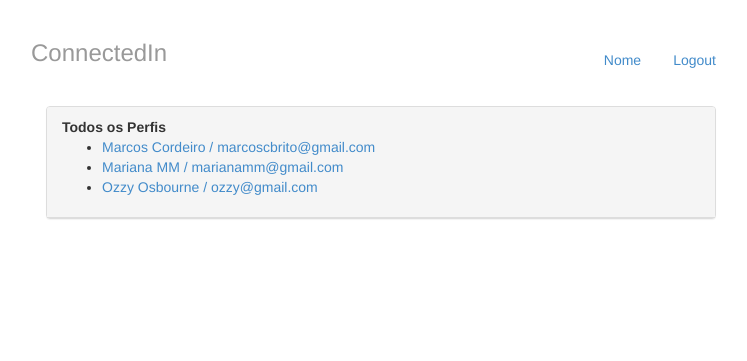
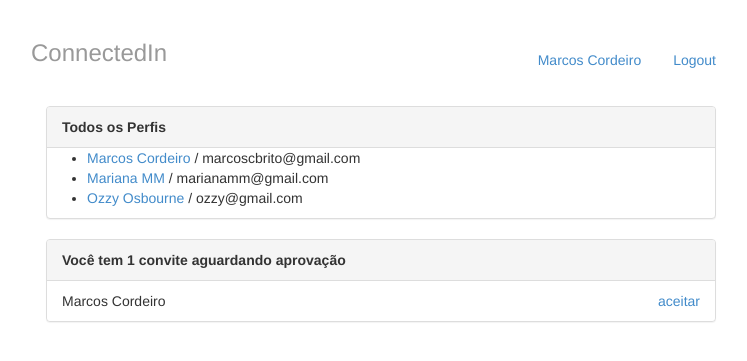
Before and after one commit to MarcosCordeiro/connectedin, a Django app: page / in a window 1280 px wide. Shown: the top 361 px of the page, without its empty margins (259-1006 px from the left). Run offline with Django 3.2, Linux system fonts and the light colour scheme; data comes from the database, SQL or seed files in the repository.

Commit message:
ajuste layout

```diff
--- a/perfis/templates/base.html
+++ b/perfis/templates/base.html
@@ -12,7 +12,7 @@
 	<div class="container">
 		<div clss="header">
 			<ul class="nav nav-pills pull-right">
-				<li><a href="{% url 'index' %}">Nome</a></li>
+				<li><a href="{% url 'index' %}">{{perfil_logado.nome}}</a></li>
 				<li><a href="/logout/">Logout</a> </li>
 			</ul>
 			<h3 class="text-muted">ConnectedIn</h3>
--- a/perfis/templates/index.html
+++ b/perfis/templates/index.html
@@ -1,14 +1,16 @@
+
 {% extends "base.html" %}
 {% block body %}
 <div class="col-lg-12">
 	<div class="panel panel-default">
 		<div class="panel-heading">
 			<strong>Todos os Perfis</strong>
+		</div>
 		{% if perfis %}
 		<ul>
 			{% for perfil in perfis %}
 			<li>
-					<a href="{% url 'exibir' perfil.id %}">{{ perfil.nome }} / {{ perfil.email }}</a>
+				<a href="{% url 'exibir' perfil.id %}">{{ perfil.nome }} </a> / {{ perfil.email }}
 			</li>
 			{% endfor %}
 		</ul>
@@ -16,6 +18,30 @@
 		<p>Nenhum Perfil encontrado</p>
 		{% endif %}
 	</div>
+
+	<div class="panel panel-default">
+		{% with total_de_convites=perfil_logado.convites_recebidos.count %}
+		{% if perfil_logado.convites_recebidos.count  %}
+		<div class="panel-heading">
+			<strong>Você tem {{ total_de_convites }}
+				convite{{ total_de_convites | pluralize }}
+				aguardando aprovação</strong>
+
+			</div>
+			<ul class="list-group">
+				{% for convite in perfil_logado.convites_recebidos.all %}
+				<li class="list-group-item">
+					{{ convite.solicitante.nome}}
+					<a href="#" class="pull-right">aceitar</a>
+				</li>
+				{% endfor %}
+			</ul>
+			{% else %}
+			<div class="panel-body">
+				<p>Nenhum convite recebido :(</p>
+			</div>
+			{% endif %}
+			{% endwith %}
 		</div>
 	</div>
 	{% endblock %}
--- a/perfis/views.py
+++ b/perfis/views.py
@@ -3,7 +3,7 @@ from perfis.models import Perfil
 
 
 def index(request):
-	return render(request, 'index.html', {"perfis" : Perfil.objects.all()})
+	return render(request, 'index.html', {"perfis" : Perfil.objects.all() , 'perfil_logado' : get_perfil_logado(request)})
 
 def exibir(request, perfil_id):
 
```
Also changed, not shown: 1 other file. Lines whose indentation alone changed are shown as unchanged.
